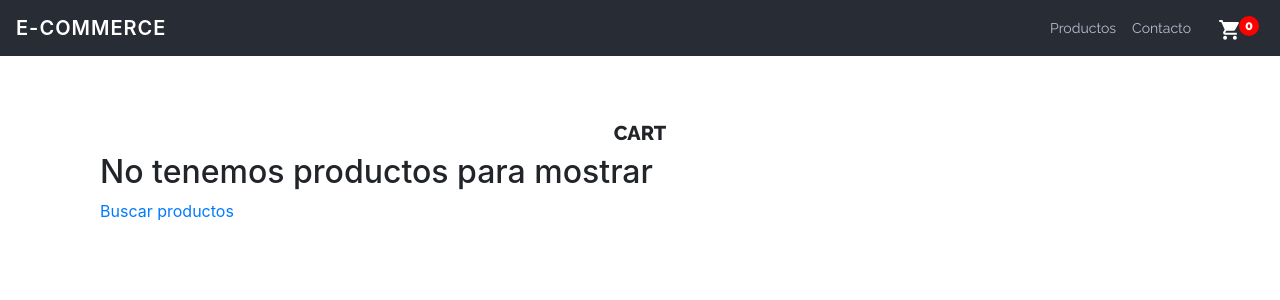
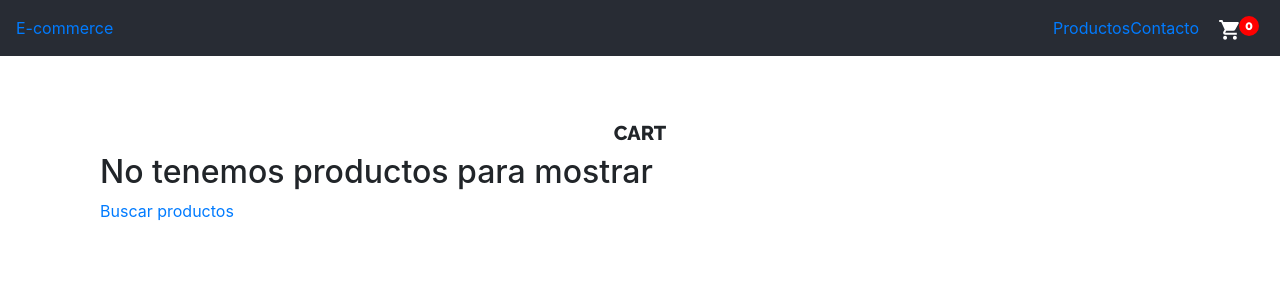
Before and after one commit to agostinaronco/proyecto-ronco, a React (Create React App) app: page /cart in a window 1280 px wide. Shown: the top 300 px of the page. Built offline with nearby package versions, Linux system fonts and the light colour scheme.

Commit message:
fix navLink

```diff
--- a/src/App.js
+++ b/src/App.js
@@ -11,6 +11,7 @@ import Cart from "./components/cart/Cart";
 import { CartProvider } from "./context/cartContext";
 
 function App() {
+  console.log("loading app");
   return (
     <div className="App">
       <CartProvider>
--- a/src/components/NavBar.js
+++ b/src/components/NavBar.js
@@ -6,11 +6,11 @@ import {
   NavbarBrand,
   Nav,
   NavItem,
-  NavLink,
   NavbarText,
 } from "reactstrap";
 import CartIcon from "./CartIcon";
 import { CartProvider } from "./../context/cartContext";
+import { NavLink, Link } from "react-router-dom";
 
 const Navegacion = (props) => {
   const [isOpen, setIsOpen] = useState(false);
@@ -20,15 +20,15 @@ const Navegacion = (props) => {
   return (
     <div>
       <Navbar expand="md">
-        <NavbarBrand href="/">E-commerce</NavbarBrand>
+        <NavLink to="/">E-commerce</NavLink>
         <NavbarToggler onClick={toggle} />
         <Collapse isOpen={isOpen} navbar>
           <Nav className="ml-auto" navbar>
             <NavItem>
-              <NavLink href="/">Productos</NavLink>
+              <NavLink to="/">Productos</NavLink>
             </NavItem>
             <NavItem>
-              <NavLink href="/components/">Contacto</NavLink>
+              <NavLink to="/components/">Contacto</NavLink>
             </NavItem>
           </Nav>
           <NavbarText>
--- a/src/components/cart/Cart.js
+++ b/src/components/cart/Cart.js
@@ -5,7 +5,6 @@ import EmptyList from "../cart/EmptyList";
 
 const Cart = () => {
   const [cart] = useContext(CartContext);
-  console.log("length", cart.length);
   return (
     <div className="col-12">
       {cart.length == 0 ? <EmptyList /> : <CartList data={cart} />}
--- a/src/components/cart/CartList.js
+++ b/src/components/cart/CartList.js
@@ -7,7 +7,7 @@ const CartList = ({ data }) => {
         <li>
           <p>{data.count}</p>
           <p>{data.title}</p>
-          <h4>${data.price}</h4>
+          <h4>${data.price * data.count}</h4>
         </li>
       ))}
     </ul>
```
